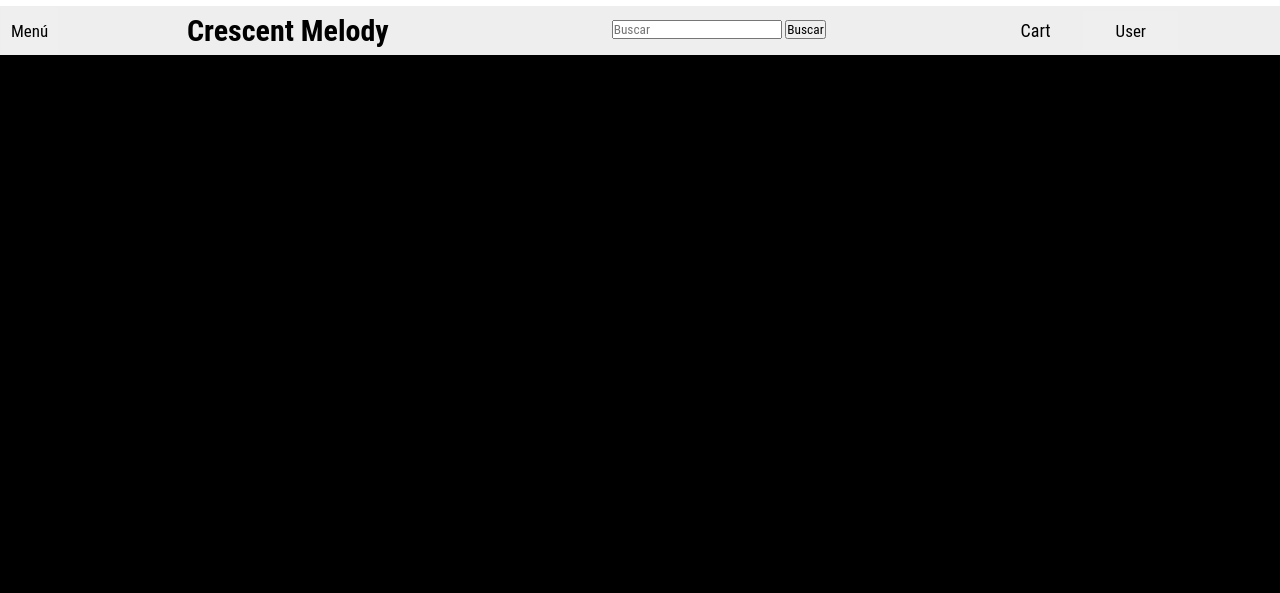
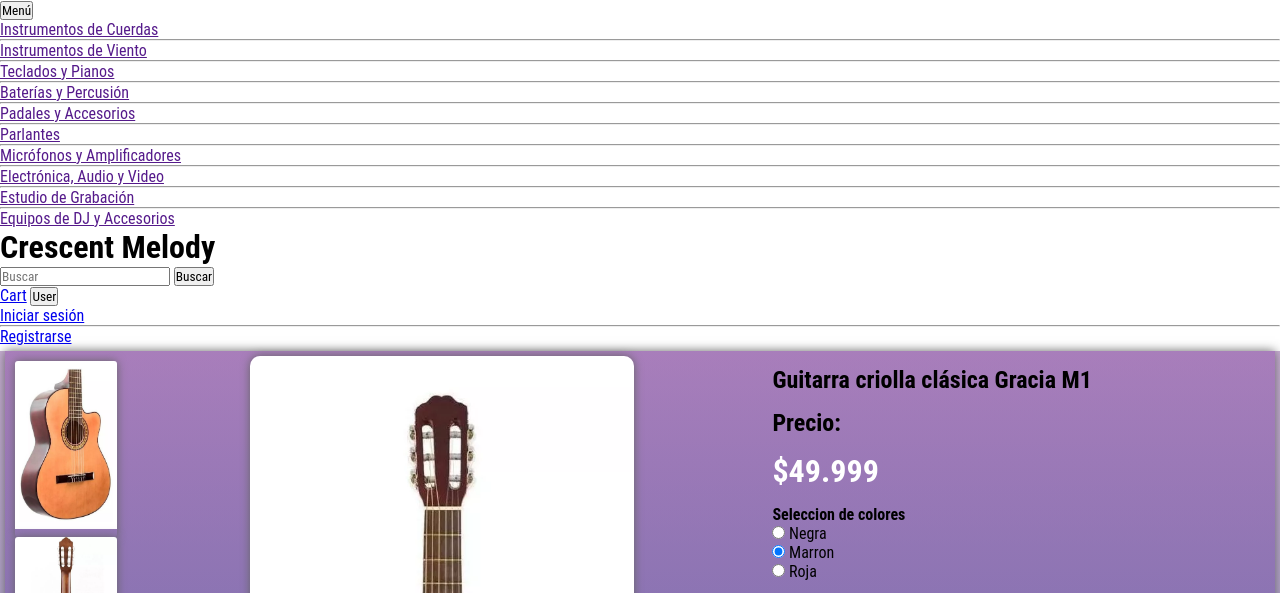
Before and after one commit to faacku010/CATARSIS-MELODY, a Node server app: page /productos/detalle in a window 1280 px wide; the page is wider, and only the part inside the window is pictured. Shown: the top 593 px of that part. Run offline with Node 20, Linux system fonts and the light colour scheme; grey boxes are pictures that could not be loaded.

Commit message:
corrigiendo codigo del detalle

```diff
--- a/src/views/productDetail.html
+++ b/src/views/productDetail.html
@@ -3,7 +3,7 @@
 <head>
     <meta charset="UTF-8">
     <title>Detalle de Producto - Guitarra Modelo 84</title>
-    <link rel="stylesheet" href="/public/css/productDetail.css">
+    <link rel="stylesheet" href="/css/productDetail.css">
     <link href="https://cdnjs.cloudflare.com/ajax/libs/font-awesome/6.4.0/css/all.min.css" rel="stylesheet" />
 </head>
 <body>
@@ -89,15 +89,15 @@
            <!--Perspectivas y datos-->
            <article class="perspectivas">
                 <div class="img0">
-                    <img class="mas" src="/public/images/cuerdas/guitarra-criolla-perfil.png" alt="Guitarra criolla perfil">
-                    <img class="mas" src="/public/images/cuerdas/guitarra-criolla-espalda.png" alt="Guitarra criolla espalda">
-                    <img class="mas" src="/public/images/cuerdas/guitarra-criolla-cuerdas.png" alt="Guitarra criolla cuerdas">
-                    <img class="mas" src="/public/images/cuerdas/guitarra-criolla-colores.png" alt="Guitarra criolla cuerdas">
+                    <img class="mas" src="/images/guitarra-criolla-perfil.png" alt="Guitarra criolla perfil">
+                    <img class="mas" src="/images/guitarra-criolla-espalda.png" alt="Guitarra criolla espalda">
+                    <img class="mas" src="/images/guitarra-criolla-cuerdas.png" alt="Guitarra criolla cuerdas">
+                    <img class="mas" src="/images/guitarra-criolla-colores.png" alt="Guitarra criolla cuerdas">
                 </div>
             </article>
             <!--fotos-->
             <article>
-                <img class="img1" src="/public/images/cuerdas/guitarra-criolla-frente.png" alt="Guitarra criolla frente">
+                <img class="img1" src="/images/guitarra-criolla-frente.png" alt="Guitarra criolla frente">
             </article>
 
             <!--info1-->
@@ -181,7 +181,7 @@
 
                 <div class="card-list-products">
                     <div class="card">
-                        <img class="img2" src="/public/images/viento/trompeta-perfil.png"
+                        <img class="img2" src="/images/trompeta-perfil.png"
                             alt=" trompeta-2">
                         <div class="cardPrice">
                             <h4 class="h41">Trompeta Bb Lincoln Winds Jytr1401 Dorada</h4>
@@ -189,7 +189,7 @@
                         </div>
                     </div>
                     <div class="card">
-                        <img class="img2" src="/public/images/percusion/bateria-4.png"
+                        <img class="img2" src="/images/bateria-4.png"
                             alt=" bateria-parquer">
                         <div class="cardPrice">
                             <h4 class="h41">Bateria Acústica Parquer 5 Cuerpos Negra Platillos Soporte</h4>
@@ -197,7 +197,7 @@
                         </div>
                     </div>
                     <div class="card">
-                        <img class="img2" src="/public/images/cuerdas/ukelele.jpg"
+                        <img class="img2" src="/images/ukelele.jpg"
                             alt="ukelele">
                         <div class="cardPrice">
                             <h4 class="h41">Ukelele Tenor Electro Acustico Bamboo U-26 Sapele Con Eq</h4>
@@ -205,7 +205,7 @@
                         </div>
                     </div>
                     <div class="card">
-                        <img class="img2" src="/public/images/cuerdas/violin-frente.png"
+                        <img class="img2" src="/images/violin-frente.png"
                             alt="Violin">
                         <div class="cardPrice">
                             <h4 class="h41">Violin 1/4 Custom Parquer Estuche/arco/resina Vl925 Cuota</h4>
```
Also changed, not shown: public/css/productDetail.css (+9 -12 lines).
